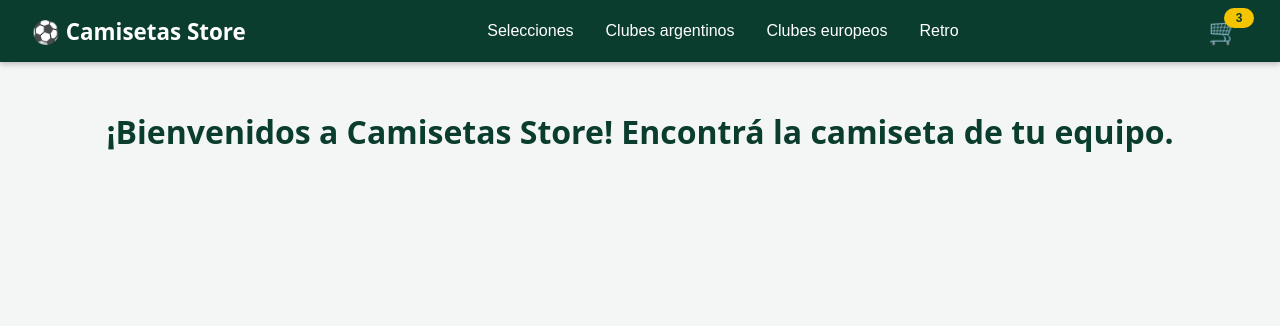
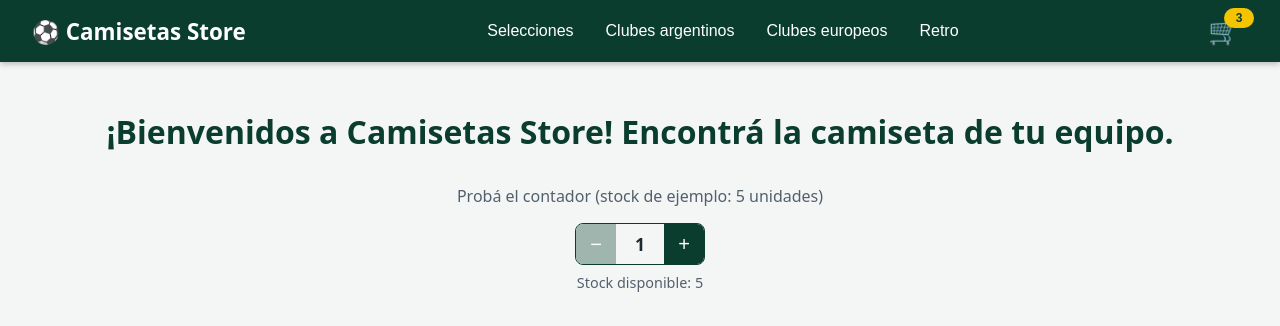
Before and after one commit to jonathanNahuel72/tienda-camisetas-futbol, a React (Vite) app: page / in a window 1280 px wide. Shown: the top 326 px of the page. Built offline with nearby package versions, Linux system fonts and the light colour scheme.

Commit message:
Muestra ItemCount de ejemplo en ItemListContainer

```diff
--- a/src/components/ItemListContainer.css
+++ b/src/components/ItemListContainer.css
@@ -8,3 +8,11 @@
   color: #0b3d2e;
   font-size: 2rem;
 }
+
+.item-count-demo {
+  margin-top: 2rem;
+}
+
+.item-count-demo p {
+  color: #52606d;
+}
--- a/src/components/ItemListContainer.jsx
+++ b/src/components/ItemListContainer.jsx
@@ -1,9 +1,14 @@
+import ItemCount from './ItemCount'
 import './ItemListContainer.css'
 
 function ItemListContainer({ greeting }) {
   return (
     <main className="item-list-container">
       <h2>{greeting}</h2>
+      <section className="item-count-demo">
+        <p>Probá el contador (stock de ejemplo: 5 unidades)</p>
+        <ItemCount stock={5} />
+      </section>
     </main>
   )
 }
```
